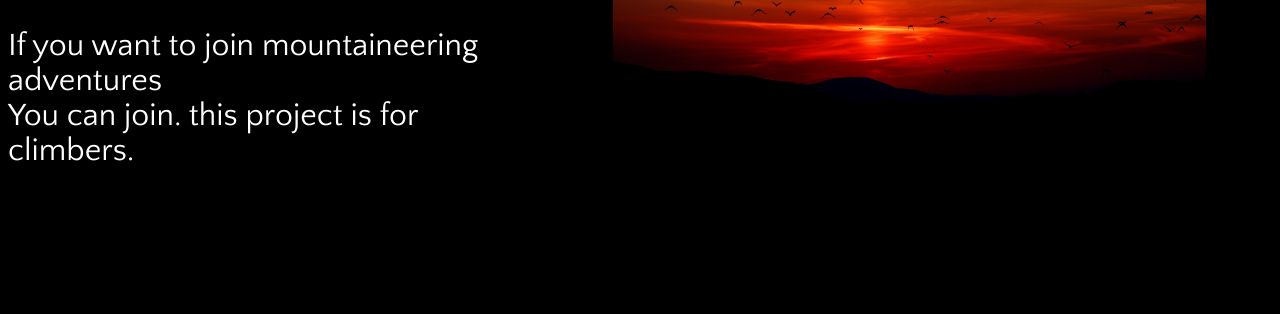
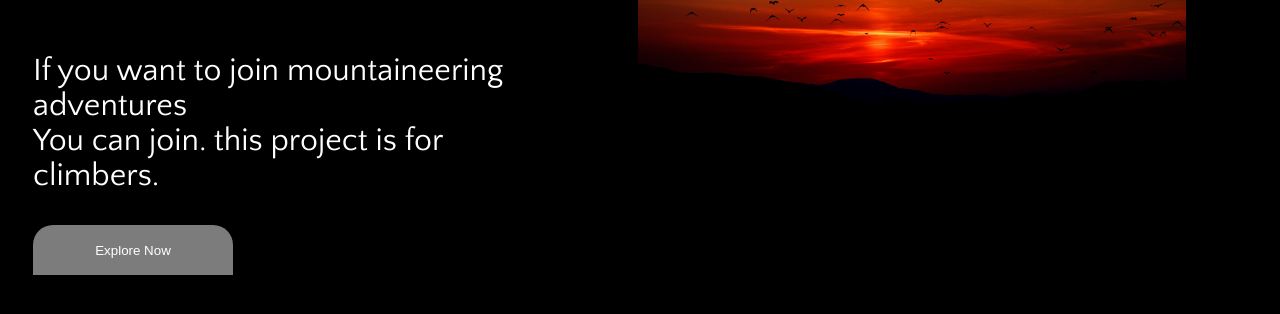
Before and after one commit to developertarik/Hiking-landing-page, a plain HTML site: page index.html in a window 1280 px wide. Shown: the part 312-626 px from the top of the page. Drawn offline with Linux system fonts and the light colour scheme.

Commit message:
add new codes

```diff
--- a/index.html
+++ b/index.html
@@ -22,6 +22,7 @@
         <h1 class="adventure">Adventure</h1>
         <p class="mountain">If you want to join mountaineering adventures <br>  You can join. this project is for climbers.
         </p>
+        <button class="explore">Explore Now</button>
     </div>
     <div class="main-2">
         <img class="img-mms" src="./mountains-g453b9c42c_1920.jpg" alt="mountain" width="50%;">
--- a/styles/style.css
+++ b/styles/style.css
@@ -4,6 +4,9 @@
     background-color: black;
     font-family: 'Quattrocento Sans', sans-serif;
     color:white;
+ }
+ .container{
+    padding:25px;
  }
  .navbar{
     width: 200px;
@@ -21,6 +24,7 @@ a{
 }
 a:hover{
     background-color: white;
+    color:black;
 }
 .adventure{
     font-size: 7em;
@@ -37,3 +41,18 @@ a:hover{
 .img-mms{
     width: 90%;
 }
+.explore{
+    background-color: rgb(124, 124, 124);
+    color:white;
+    border: none;
+    width:200px;
+    height: 50px;
+    border-top-left-radius: 20px;
+    border-top-right-radius: 20px;
+
+}
+.explore:hover{
+    background-color: white;
+    color:black;
+
+}
```
